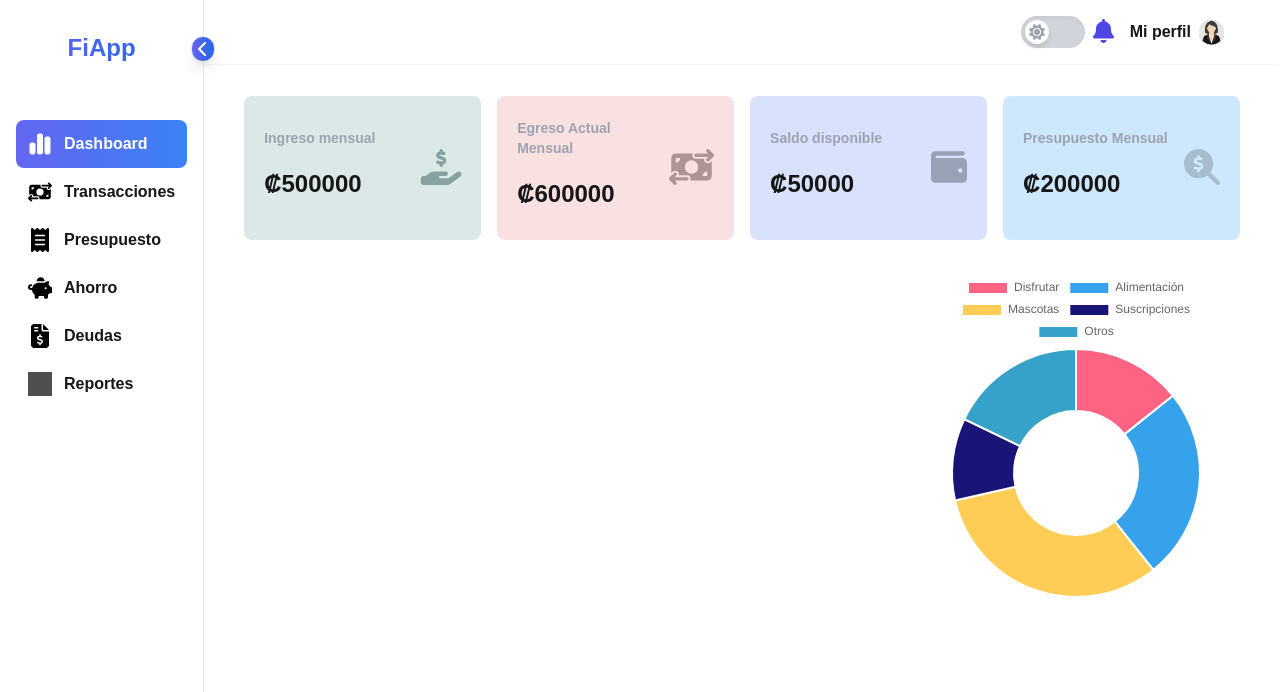
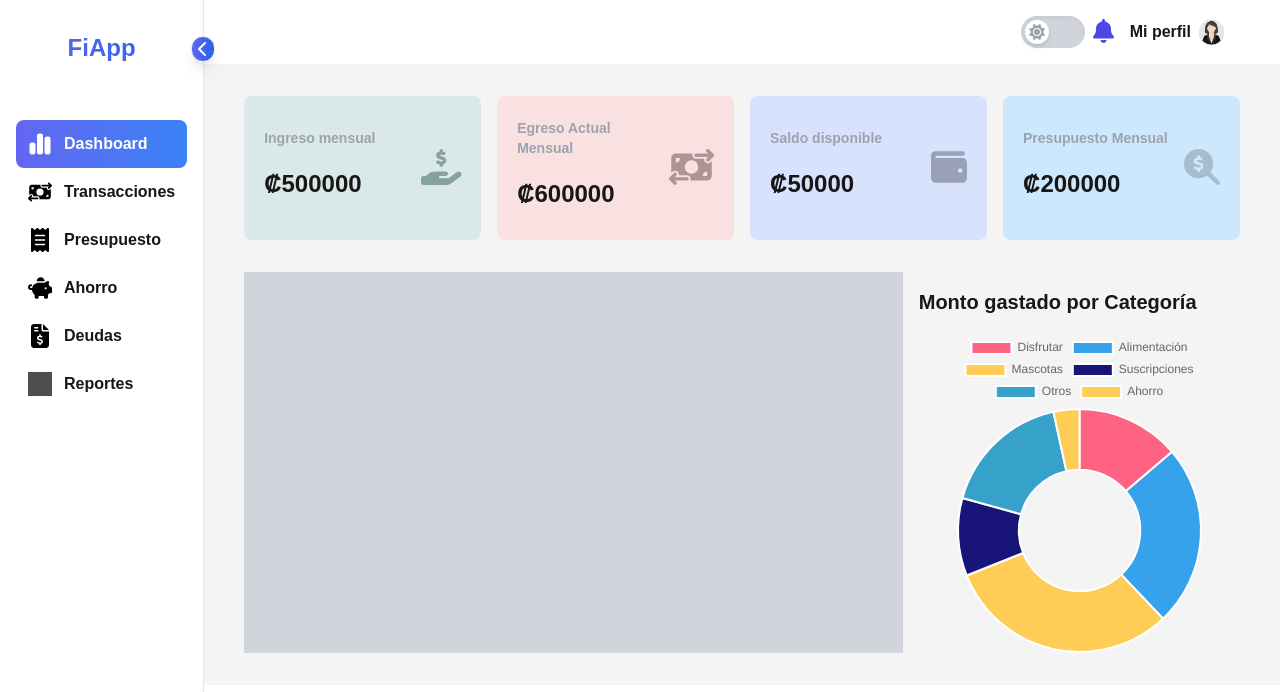
Before and after one commit to Jeim05/personal-finance-app, a Next.js app: page / in a window 1280 px wide. Shown: the top 692 px of the page. Built offline with nearby package versions, Linux system fonts and the light colour scheme; grey boxes are pictures that could not be loaded.

Commit message:
updated bg

```diff
--- a/app/(root)/layout.tsx
+++ b/app/(root)/layout.tsx
@@ -8,12 +8,14 @@ export default function RootLayout({
 }>) {
   return (
     <main className="flex h-screen w-full ">
-      <div>
+      <aside>
         <Sidebar />
-      </div>
+      </aside>
       <div className="w-full">
         <Header />
-        {children}
+        <div className="bg-zinc-100">
+          {children}
+        </div>
       </div>
 
     </main>
--- a/app/(root)/page.tsx
+++ b/app/(root)/page.tsx
@@ -9,12 +9,15 @@ const Home = () => {
         <div className='home-header'>
           <MainCards />
         </div>
-        <div className='grid grid-cols-3 gap-2'>
-          <div className='col-span-2 px-4'>
+        <div className='grid grid-cols-3 gap-4'>
+          <div className='col-span-2 bg-gray-300 px-4'>
 
           </div>
           <div>
-            <DoughnutChart />
+            <h3 className='font-bold py-4 text-xl'>Monto gastado por Categoría</h3>
+            <div className='mx-auto'>
+              <DoughnutChart />
+            </div>
           </div>
         </div>
 
--- a/components/Header.tsx
+++ b/components/Header.tsx
@@ -6,7 +6,7 @@ import { DarkModeSwitcher } from './ui/DarkModeSwitcher'
 
 export const Header = () => {
     return (
-        <div className='shadow-sm h-16 px-10 py-2 dark:bg-zinc-800'>
+        <header className='shadow-sm h-16 px-10 py-2 dark:bg-zinc-800'>
             <div className='flex flex-row-reverse items-center content-center h-full my-auto gap-4 px-4'>
                 <div className='flex gap-2 items-center'>
                     <div>
@@ -24,6 +24,6 @@ export const Header = () => {
                 </ul>
 
             </div>
-        </div>
+        </header>
     )
 }
--- a/components/ui/doughnutChart.tsx
+++ b/components/ui/doughnutChart.tsx
@@ -25,6 +25,10 @@ const categorias = [
     'nombre': 'Otros',
     'valor': 25000
   },
+  {
+    'nombre': 'Ahorro',
+    'valor': 5000
+  },
 ]
 
 const DoughnutChart = (/*{accounts}:DoughnutChartProps*/) => {
@@ -41,7 +45,8 @@ const DoughnutChart = (/*{accounts}:DoughnutChartProps*/) => {
         'rgb(54, 162, 235)',
         'rgb(255, 205, 86)',
         'rgb(25, 20, 120)',
-        'rgb(55, 162, 201)'
+        'rgb(55, 162, 201)',
+        'rgb(255, 205, 86)',
       ],
       hoverOffset: 4,
     }]
```
